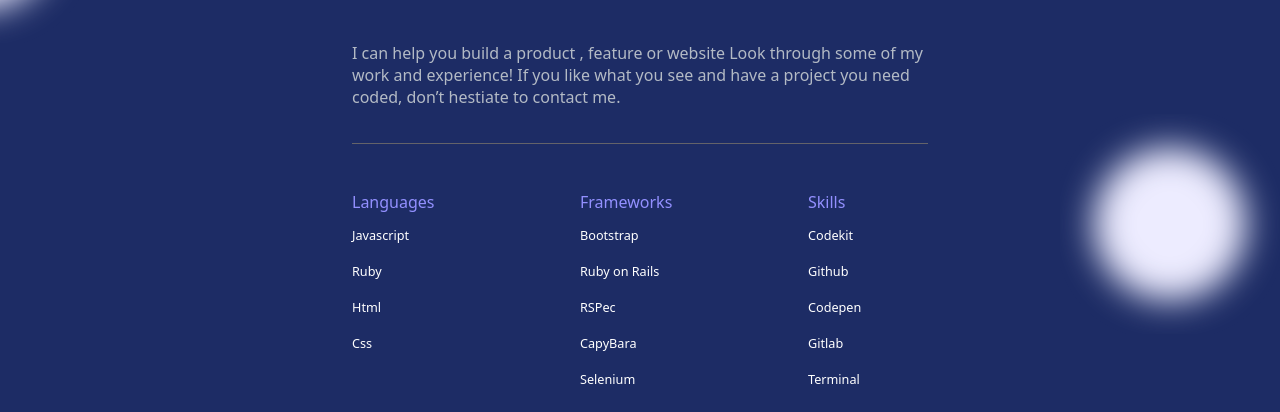
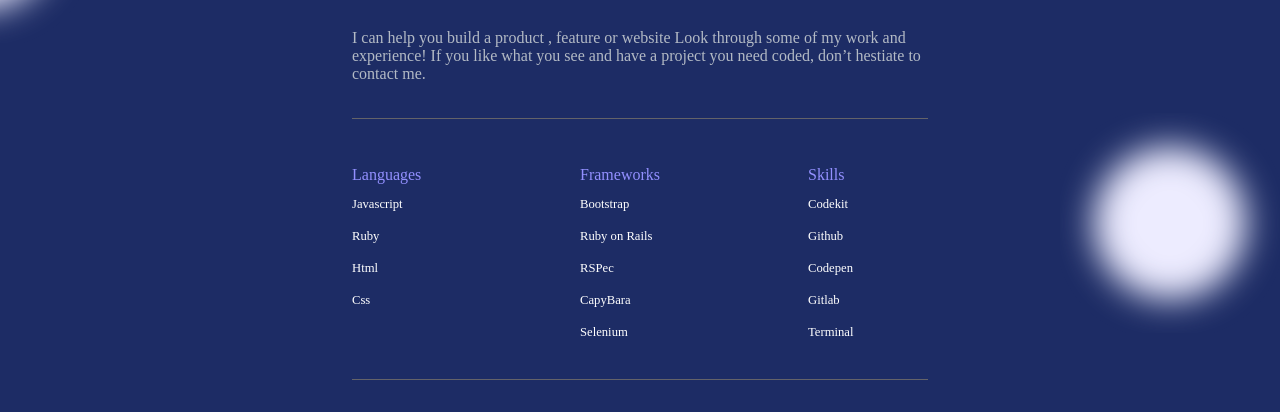
Before and after one commit to aceDavon/Portfolio-project, a website: page index.html in a window 1280 px wide. Shown: the part 202-614 px from the top of the page. Drawn offline with Linux system fonts and the light colour scheme.

Commit message:
Update style.css
Bug fixes on stylelint errors

```diff
--- a/css/style.css
+++ b/css/style.css
@@ -6,8 +6,7 @@
 
 body {
   background-color: rgb(29, 44, 101);
-  font-family: system-ui, -apple-system, BlinkMacSystemFont, 'Segoe UI', Roboto,
-    Oxygen, Ubuntu, Cantarell, 'Open Sans', 'Helvetica Neue', sans-serif;
+  font-family: "Roboto" serif;
   background-image: url('../img/icons/circle-2-header.svg');
   background-repeat: no-repeat;
   background-position-x: -130px;
```
Also changed, not shown: README.md.
